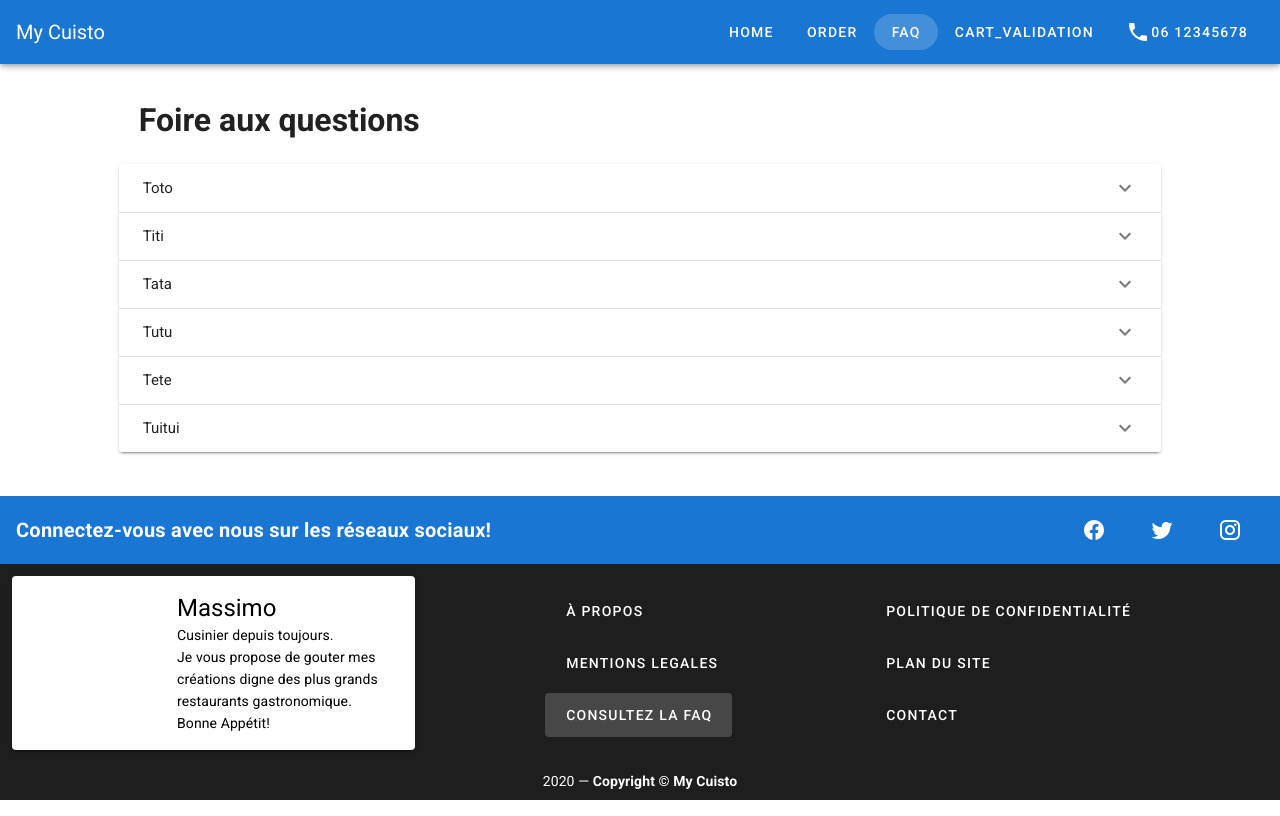
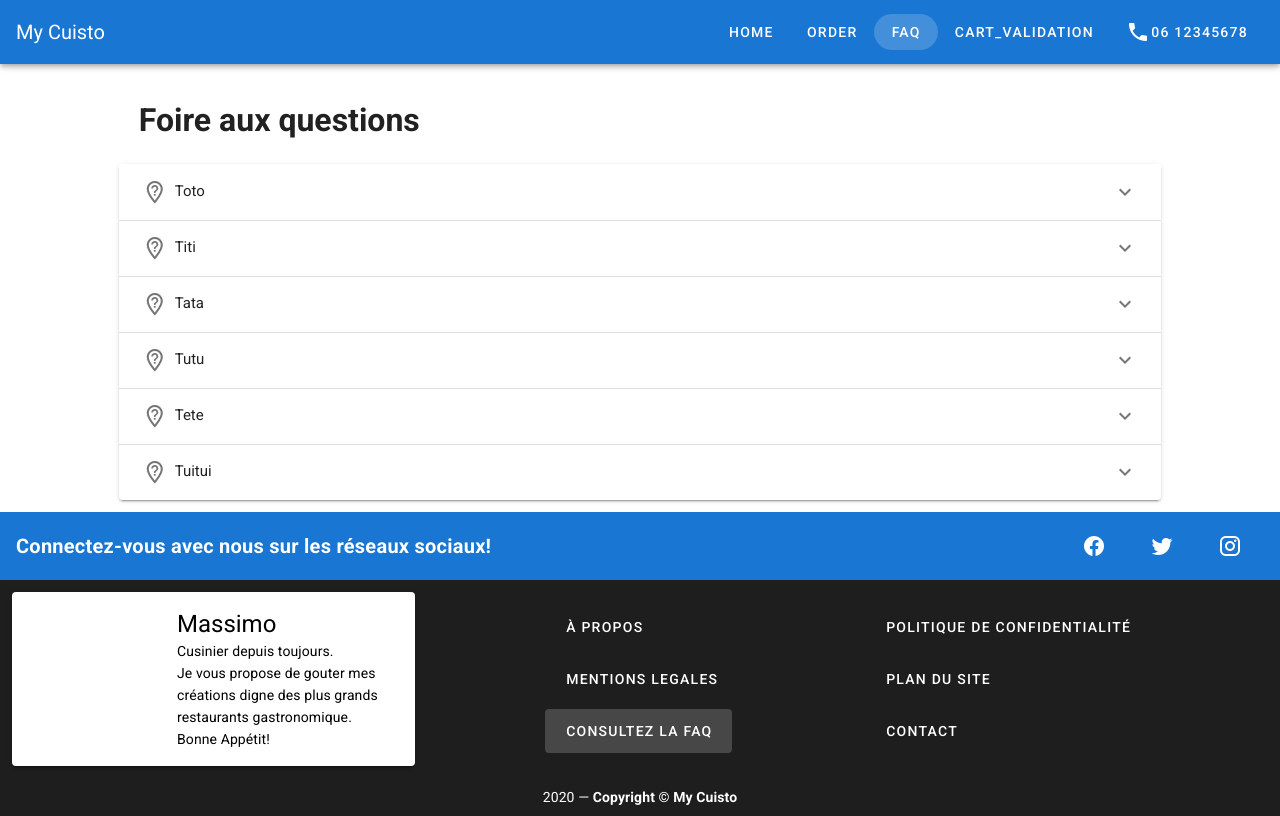
Before and after one commit to freddy/mycuisto, a Vue app: page /faq in a window 1280 px wide. Built offline with nearby package versions, Linux system fonts and the light colour scheme.

Commit message:
Maj Front FAQ
Add Focus et hover
Add icon

```diff
--- a/src/views/Faq.vue
+++ b/src/views/Faq.vue
@@ -4,13 +4,20 @@
       <v-spacer></v-spacer>
       <v-col cols="10">
         <h1 class="pa-5">Foire aux questions</h1>
-        <v-expansion-panels inset>
+        <v-expansion-panels
+          inset
+          focusable
+          hover
+        >
           <v-expansion-panel
             v-for="(item,i) in items"
             :key="`${i}-faq`"
           >
-            <v-expansion-panel-header>
-              {{ item.title }}
+            <v-expansion-panel-header class="justify-self-start">
+              <div>
+                <v-icon>mdi-map-marker-question-outline</v-icon>
+                <span class="pa-2">{{ item.title }}</span>
+              </div>
             </v-expansion-panel-header>
             <v-expansion-panel-content>
               {{ item.description }}
```
